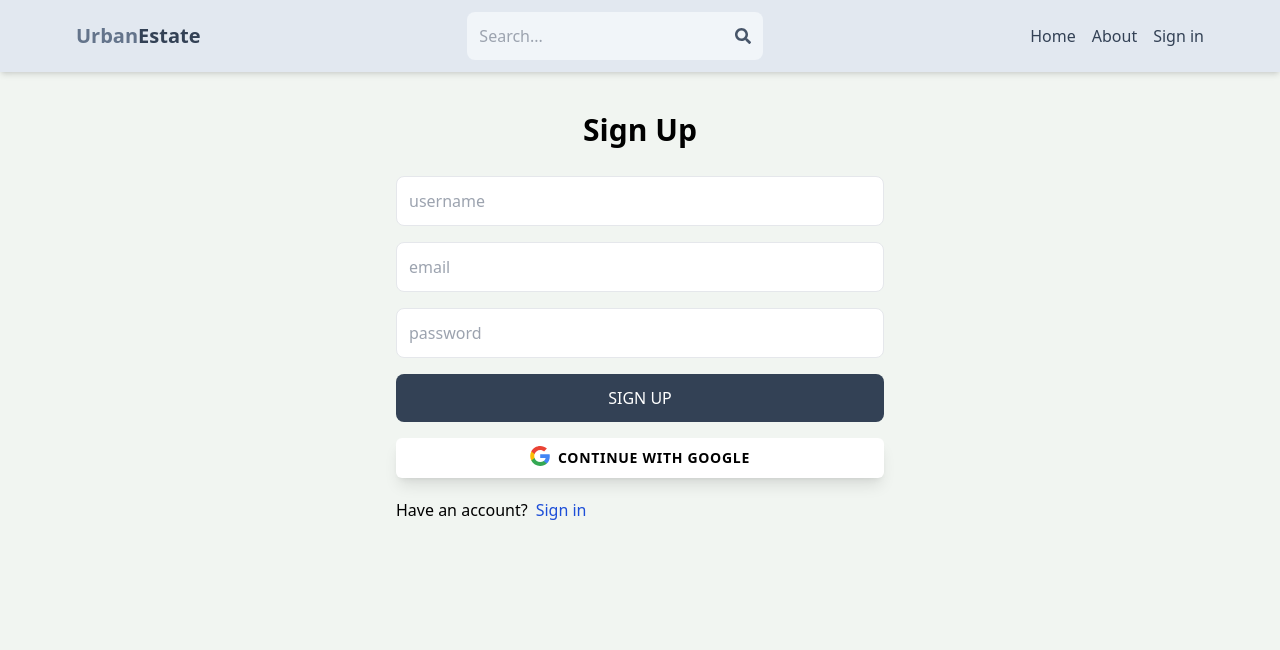
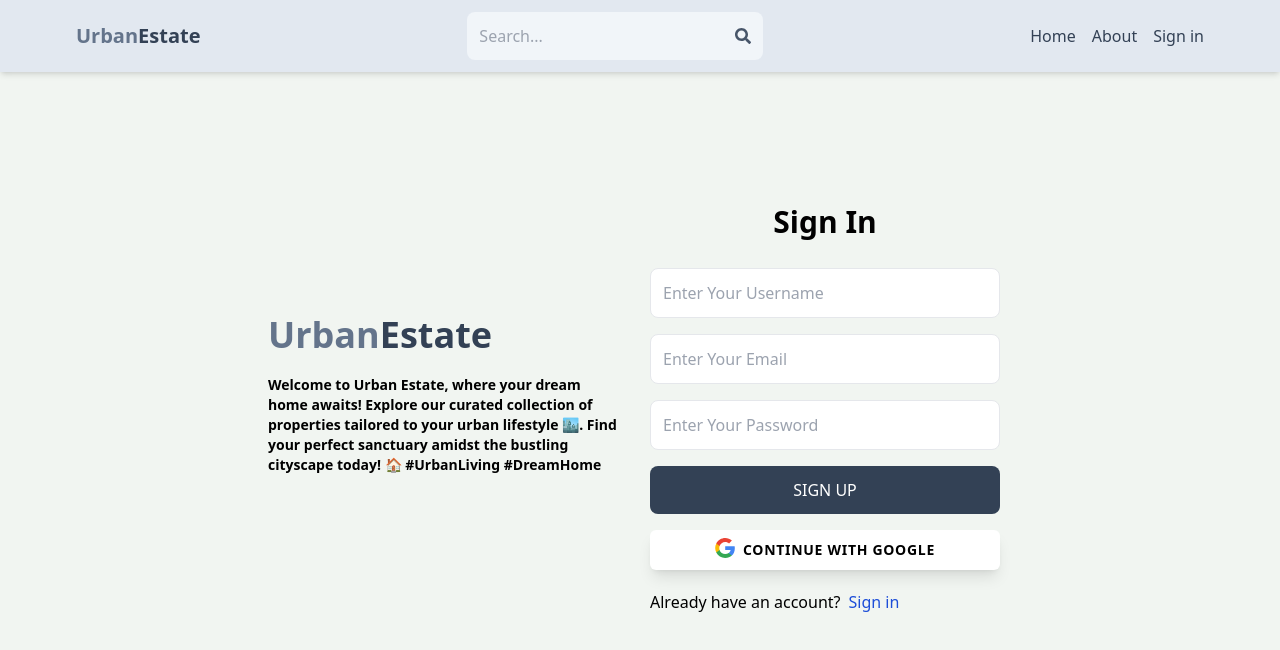
Before and after one commit to khan-rustam/urba-estate, a React (Vite) app in the folder client/: page /sign-up in a window 1280 px wide. Shown: the top 650 px of the page. Built offline with nearby package versions, Linux system fonts and the light colour scheme; no server answers.

Commit message:
Update SignUp.jsx

```diff
--- a/client/src/pages/SignUp.jsx
+++ b/client/src/pages/SignUp.jsx
@@ -40,26 +40,45 @@ export default function SignUp() {
     }
   };
   return (
-    <div className='p-3 max-w-lg mx-auto'>
-      <h1 className='text-3xl text-center font-semibold my-7'>Sign Up</h1>
+    <div className='min-h-screen mt-20 '>
+      <div className='flex p-3 max-w-3xl mx-auto flex-col md:flex-row md:items-center gap-5'>
+        {/* Left Side */}
+        <div className=' flex-1'>
+          <Link to={'/'} className='font-bold  text-4xl'>
+            <h1 className='font-bold  flex flex-wrap'>
+              <span className='text-slate-500'>Urban</span>
+              <span className='text-slate-700'>Estate</span>
+            </h1>
+          </Link>
+          <p className='text-sm font-semibold mt-5'>
+            Welcome to Urban Estate, where your dream home awaits! Explore our
+            curated collection of properties tailored to your urban lifestyle
+            🏙️. Find your perfect sanctuary amidst the bustling cityscape today!
+            🏠 #UrbanLiving #DreamHome
+          </p>
+        </div>
+
+        {/* Right Sight */}
+        <div className='p-3 max-w-lg mx-auto flex-1'>
+          <h1 className='text-3xl text-center font-semibold my-7'>Sign In</h1>
           <form onSubmit={handleSubmit} className='flex flex-col gap-4'>
             <input
               type='text'
-          placeholder='username'
+              placeholder='Enter Your Username'
               className='border p-3 rounded-lg'
               id='username'
               onChange={handleChange}
             />
             <input
               type='email'
-          placeholder='email'
+              placeholder='Enter Your Email'
               className='border p-3 rounded-lg'
               id='email'
               onChange={handleChange}
             />
             <input
               type='password'
-          placeholder='password'
+              placeholder='Enter Your Password'
               className='border p-3 rounded-lg'
               id='password'
               onChange={handleChange}
@@ -71,15 +90,17 @@ export default function SignUp() {
             >
               {loading ? 'Loading...' : 'Sign Up'}
             </button>
-        <OAuth/>
+            <OAuth />
           </form>
           <div className='flex gap-2 mt-5'>
-        <p>Have an account?</p>
+            <p>Already have an account?</p>
             <Link to={'/sign-in'}>
               <span className='text-blue-700'>Sign in</span>
             </Link>
           </div>
           {error && <p className='text-red-500 mt-5'>{error}</p>}
         </div>
+      </div>
+    </div>
   );
 }
```
Lines whose indentation alone changed are shown as unchanged.
